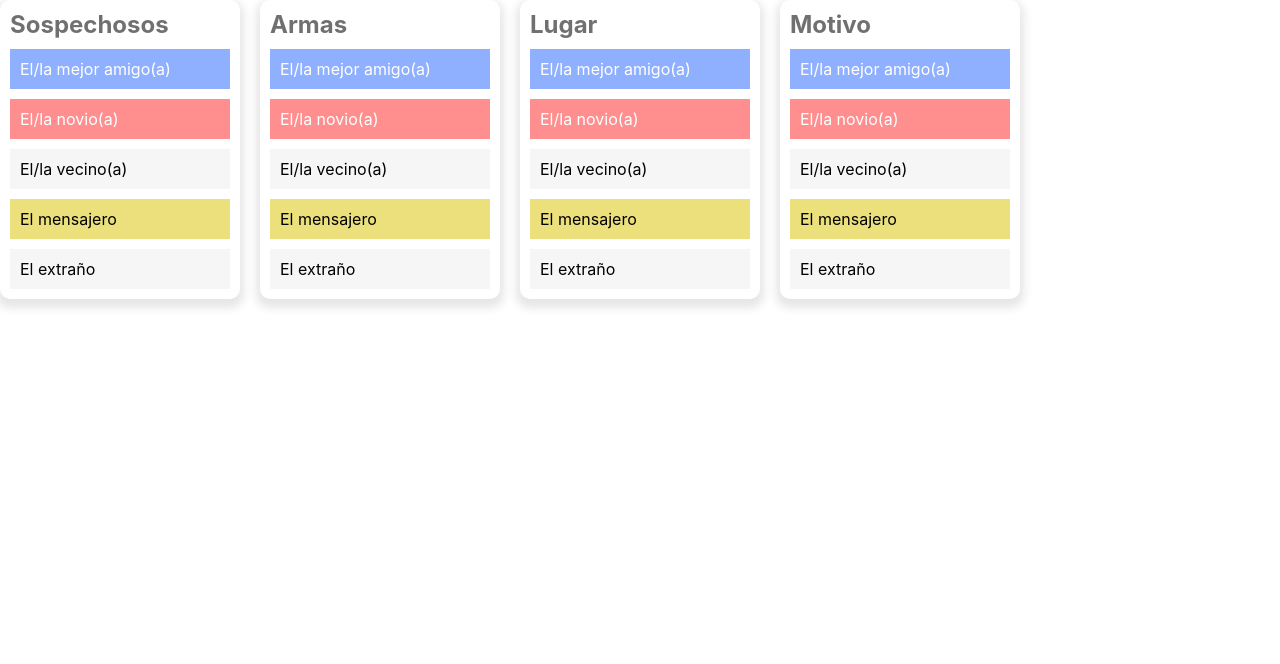
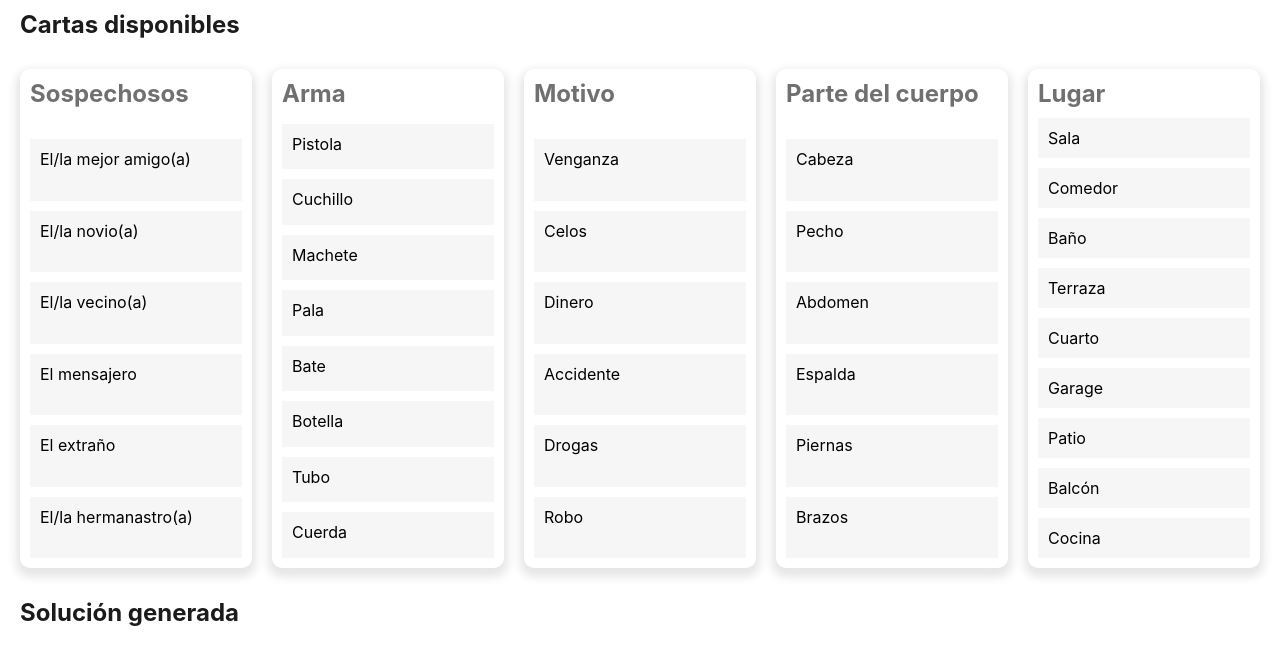
Before and after one commit to JuanVF/backtracking-progra, a React (Create React App) app: page / in a window 1280 px wide. Shown: the top 664 px of the page. Built offline with nearby package versions, Linux system fonts and the light colour scheme; no server answers.

Commit message:
Added websocket conn, app supports real time brute force algorithm

```diff
--- a/src/App.js
+++ b/src/App.js
@@ -1,52 +1,11 @@
 import './css/app.css';
-import CardsContainer from './components/cardsContainer'
+
+import CardsSection from './sections/cardsSection'
 
 function App() {
-    let cardsList = [
-      {
-        type : "right",
-        text : "El/la mejor amigo(a)"
-      },
-      {
-        type : "discarded",
-        text : "El/la novio(a)"
-      },
-      {
-        type : "default",
-        text : "El/la vecino(a)"
-      },
-      {
-        type : "selected",
-        text : "El mensajero"
-      },
-      {
-        type : "default",
-        text : "El extraño"
-      }
-    ]
-
-    let containers = [
-      {
-        title : "Sospechosos",
-        cardsList : cardsList
-      },
-      {
-        title : "Armas",
-        cardsList : cardsList
-      },
-      {
-        title : "Lugar",
-        cardsList : cardsList
-      },
-      {
-        title : "Motivo",
-        cardsList : cardsList
-      },
-    ]
-
     return (
       <div>
-        <CardsContainer cardsList={containers}/>
+        <CardsSection/>
       </div>
     );
 }
--- /dev/null
+++ b/src/cards.json
@@ -0,0 +1,167 @@
+[
+    {
+        "categoria" : "Sospechosos",
+        "posibilidades" : [
+            {
+                "text" : "El/la mejor amigo(a)",
+                "type" : "default"
+            },
+            {
+                "text" : "El/la novio(a)",
+                "type" : "default"
+            },
+            {
+                "text" : "El/la vecino(a)",
+                "type" : "default"
+            },
+            {
+                "text" : "El mensajero",
+                "type" : "default"
+            },
+            {
+                "text" : "El extraño",
+                "type" : "default"
+            },
+            {
+                "text" : "El/la hermanastro(a)",
+                "type" : "default"
+            }
+        ]
+    },
+    {
+        "categoria" : "Arma",
+        "posibilidades" : [
+            {
+                "text" : "Pistola",
+                "type" : "default"
+            },
+            {
+                "text" : "Cuchillo",
+                "type" : "default"
+            },
+            {
+                "text" : "Machete",
+                "type" : "default"
+            },
+            {
+                "text" : "Pala",
+                "type" : "default"
+            },
+            {
+                "text" : "Bate",
+                "type" : "default"
+            },
+            {
+                "text" : "Botella",
+                "type" : "default"
+            },
+            {
+                "text" : "Tubo",
+                "type" : "default"
+            },
+            {
+                "text" : "Cuerda",
+                "type" : "default"
+            }
+        ]
+    },
+    {
+        "categoria" : "Motivo",
+        "posibilidades" : [
+            {
+                "text" : "Venganza",
+                "type" : "default"
+            },
+            {
+                "text" : "Celos",
+                "type" : "default"
+            },
+            {
+                "text" : "Dinero",
+                "type" : "default"
+            },
+            {
+                "text" : "Accidente",
+                "type" : "default"
+            },
+            {
+                "text" : "Drogas",
+                "type" : "default"
+            },
+            {
+                "text" : "Robo",
+                "type" : "default"
+            }
+        ]
+    },
+    {
+        "categoria" : "Parte del cuerpo",
+        "posibilidades" : [
+            {
+                "text" : "Cabeza",
+                "type" : "default"
+            },
+            {
+                "text" : "Pecho",
+                "type" : "default"
+            },
+            {
+                "text" : "Abdomen",
+                "type" : "default"
+            },
+            {
+                "text" : "Espalda",
+                "type" : "default"
+            },
+            {
+                "text" : "Piernas",
+                "type" : "default"
+            },
+            {
+                "text" : "Brazos",
+                "type" : "default"
+            }
+        ]
+    },
+    {
+        "categoria" : "Lugar",
+        "posibilidades" : [
+            {
+                "text" : "Sala",
+                "type" : "default"
+            },
+            {
+                "text" : "Comedor",
+                "type" : "default"
+            },
+            {
+                "text" : "Baño",
+                "type" : "default"
+            },
+            {
+                "text" : "Terraza",
+                "type" : "default"
+            },
+            {
+                "text" : "Cuarto",
+                "type" : "default"
+            },
+            {
+                "text" : "Garage",
+                "type" : "default"
+            },
+            {
+                "text" : "Patio",
+                "type" : "default"
+            },
+            {
+                "text" : "Balcón",
+                "type" : "default"
+            },
+            {
+                "text" : "Cocina",
+                "type" : "default"
+            }
+        ]
+    }
+]
--- a/src/components/cardsContainer.js
+++ b/src/components/cardsContainer.js
@@ -2,9 +2,10 @@ import Cards from './cards'
 
 // Genera las cartas
 function CardsGenerator(cardsList){
-    return cardsList.map((card, key)=><Cards key={key} title={card.title} cardsList={card.cardsList}/>)
+    return cardsList.map((card, key)=><Cards key={key} title={card.categoria} cardsList={card.posibilidades}/>)
 }
 
+// Props: cardList - lista de cartas
 function CardsContainer(props){
     let cardsList = []
 
--- a/src/css/app.css
+++ b/src/css/app.css
@@ -57,4 +57,14 @@
     justify-content: center;
     justify-items: center;
     grid-template-columns: repeat(5, minmax(100px, 1fr));
+    padding: 20px;
+    box-sizing: border-box;
 }
+
+.cards-container-title {
+    color: #1b1b1b;
+    font-weight: bold;
+    font-size: 1.5em;
+    padding: 10px 20px;
+    box-sizing: border-box;
+}
--- a/src/sections/cardsSection.js
+++ b/src/sections/cardsSection.js
@@ -1,9 +1,97 @@
+import {useState, useEffect} from 'react'
+
+import CardsContainer from '../components/cardsContainer'
+import cardsData from '../cards.json'
+
+const wsurl = "ws://localhost:5000/api"
+
+// Definimos el websocket
+const ws = new WebSocket(wsurl)
+
 function CardsSection(){
-    return (
+    const [cardsList, setCardsList] = useState(JSON.parse(JSON.stringify(cardsData)))
+    const [loading, setLoading] = useState(false)
+
+    // Dada una posible solucion actualizamos el estado de las cartas
+    // Nota: se asume que las cartas van ordenadas por categoria
+    // al igual que la solucion que se pasa por parametro
+    // esto por eficiencia
+    const SetPosibilidades = (solucion, type)=>{
+        let cards = JSON.parse(JSON.stringify(cardsData))
+
+        for (let i = 0; i < cards.length; i++){
+            SetPosibilidad(cards[i].posibilidades, solucion[i].Posibilidades[0], type)
+        }
+
+        return cards
+    }
+
+
+    // Permite alterar el tipo de texto de alguna carta
+    const SetPosibilidad = (posibilidades, posibilidad, type)=>{
+        let index = posibilidades.findIndex(element => {
+            return element.text.toLowerCase() === posibilidad.toLowerCase()
+        })
+
+        // La solucion existe en el array
+        if (index >= 0){
+            posibilidades[index].type = type
+        }
+    }
+
+    useEffect(()=>{
+        // Evento de conexion
+        ws.onopen = event => {
+            console.log("Conexion con el websocket del servidor iniciada...")
+
+            let msg = {
+                ID : 0
+            }
+
+            ws.send(JSON.stringify(msg))
+        }
+
+        // Evento de error
+        ws.onerror = event => {
+            console.log(event)
+        }
+    })
+
+    useEffect(()=>{
+        let wsActions = new Map([
+            [0, function(msg){
+                let solucion = JSON.parse(msg.json)
+                let type = "selected"
+
+                setCardsList(SetPosibilidades(solucion, type))
+            }]
+        ])
+
+        // Evento de mensaje
+        ws.onmessage = (event) => {
+                setLoading(true)
+                console.log(event.data)
+                let msg = JSON.parse(event.data)
+
+                let action = wsActions.get(msg.ID)
+
+                if (action !== undefined) {
+                    action(msg)
+                }else{
+                    console.log(msg)
+                }
+
+                setLoading(false)
+            }
+    }, [])
+
+    return !loading ? (
         <div>
-
-        </div>
-    )
+            <p className="cards-container-title">Cartas disponibles</p>
+            <CardsContainer cardsList={cardsList}/>
+            <p className="cards-container-title">Solución generada</p>
+            <CardsContainer cardsList={[]} type="default"/>
+        </div>) : (<div></div>)
 }
 
 export default CardsSection
```
Also changed, not shown: src/components/cards.js (line endings or trailing spaces).
